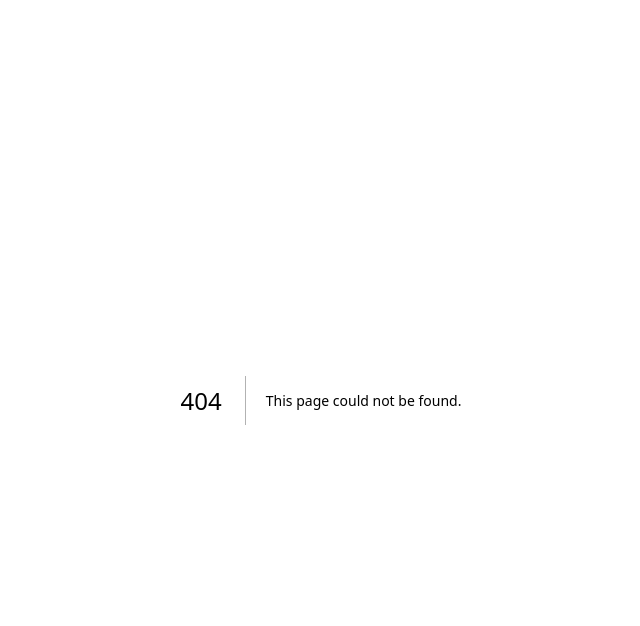
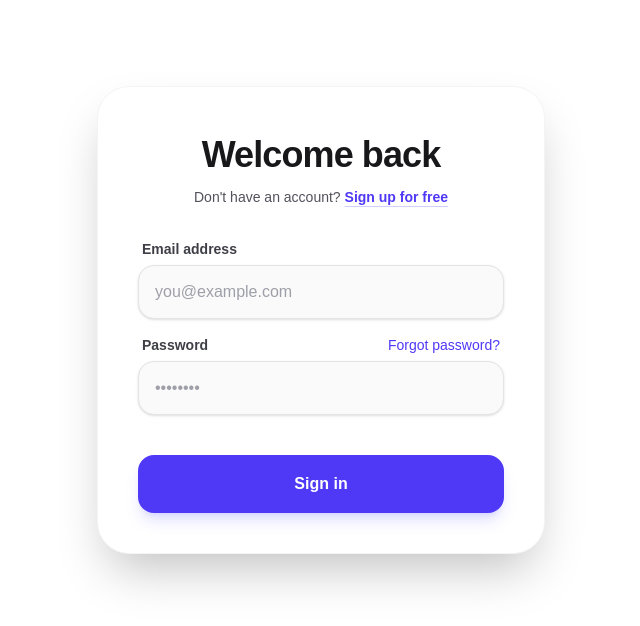
Before and after one commit to Shubham126/next-auth, a Next.js app: page /login in a window 1280 px wide. Before the commit this address had no page. Shown: the top 626 px of the page, without its empty margins (319-959 px from the left). Built offline with nearby package versions, Linux system fonts and the light colour scheme.

Commit message:
login page

```diff
--- /dev/null
+++ b/app/login/page.tsx
@@ -0,0 +1,23 @@
+import LoginForm from "@/components/LoginForm";
+import Link from "next/link";
+
+export default function LoginPage() {
+  return (
+    <div className="flex-1 flex items-center justify-center min-h-[80vh] py-12 px-4 sm:px-6 lg:px-8">
+      <div className="max-w-md w-full space-y-8 bg-white dark:bg-zinc-900 p-10 rounded-[2rem] shadow-2xl border border-zinc-100 dark:border-zinc-800">
+        <div className="text-center">
+          <h2 className="mt-2 text-4xl font-extrabold tracking-tight text-zinc-900 dark:text-white">
+            Welcome back
+          </h2>
+          <p className="mt-3 text-sm text-zinc-600 dark:text-zinc-400 font-medium">
+            Don't have an account?{" "}
+            <Link href="/register" className="font-semibold text-indigo-600 hover:text-indigo-500 transition-colors underline decoration-indigo-500/30 underline-offset-4">
+              Sign up for free
+            </Link>
+          </p>
+        </div>
+        <LoginForm />
+      </div>
+    </div>
+  );
+}
```
